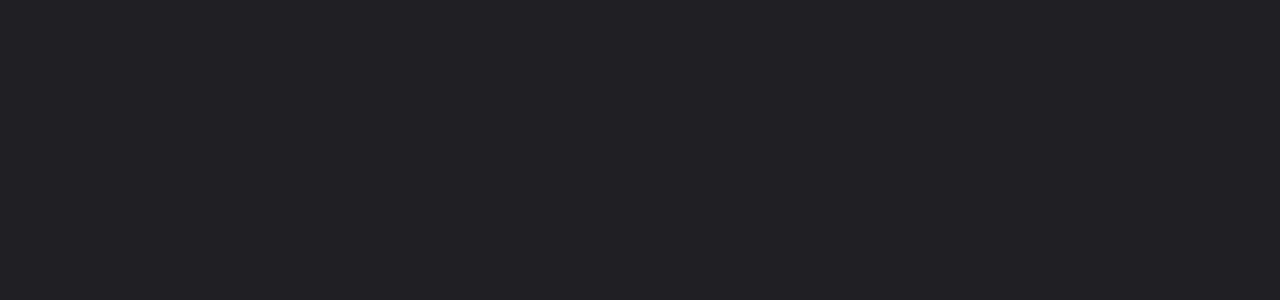
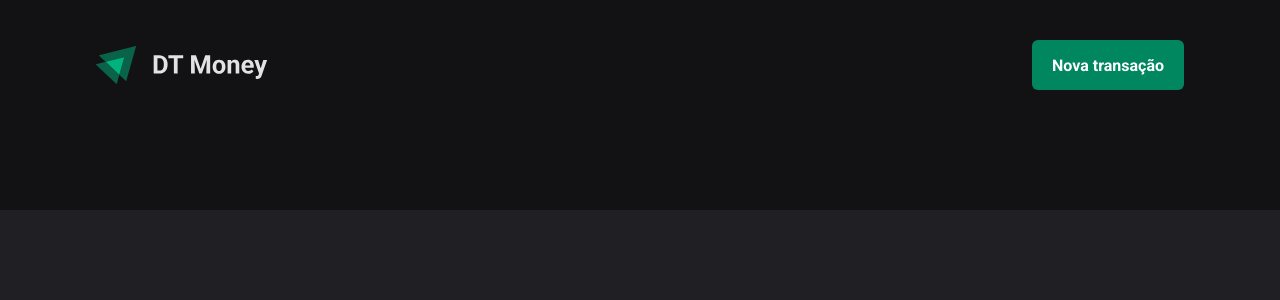
Before and after one commit to franciscovinicios/dtmoney-react, a React (Vite) app: page / in a window 1280 px wide. Shown: the top 300 px of the page. Built offline with nearby package versions, Linux system fonts and the light colour scheme.

Commit message:
visual structure: Header component

```diff
--- a/src/App.tsx
+++ b/src/App.tsx
@@ -1,11 +1,13 @@
 import { ThemeProvider } from "styled-components";
 import { defaultTheme } from "./styles/themes/default";
 import { GlobalStyle } from "./styles/global";
+import { Transactions } from "./pages/Transactions";
 
 export function App() {
   return (
     <ThemeProvider theme={defaultTheme}>
       <GlobalStyle />
+      <Transactions />
     </ThemeProvider>
   );
 }
--- /dev/null
+++ b/src/components/Header/index.tsx
@@ -0,0 +1,16 @@
+import {
+  HeaderContainer,
+  HeaderContent,
+  NewTransactionsButton,
+} from "./styles";
+import logoImg from "../../assets/logo.svg";
+export function Header() {
+  return (
+    <HeaderContainer>
+      <HeaderContent>
+        <img src={logoImg} alt="" />
+        <NewTransactionsButton>Nova transação</NewTransactionsButton>
+      </HeaderContent>
+    </HeaderContainer>
+  );
+}
--- /dev/null
+++ b/src/components/Header/styles.ts
@@ -0,0 +1,34 @@
+import styled from "styled-components";
+
+export const HeaderContainer = styled.header`
+  background: ${({ theme }) => theme["gray-900"]};
+
+  padding: 2.5rem 0 7.5rem;
+`;
+
+export const HeaderContent = styled.div`
+  width: 100%;
+  max-width: 1120px;
+  margin: 0 auto;
+  padding: 0 1rem;
+
+  display: flex;
+  justify-content: space-between;
+  align-items: center;
+`;
+
+export const NewTransactionsButton = styled.button`
+  height: 3.125rem;
+  border: 0;
+  background: ${({ theme }) => theme["green-500"]};
+  color: ${({ theme }) => theme.white};
+  font-weight: bold;
+  padding: 0 1.25rem;
+  border-radius: 6px;
+  cursor: pointer;
+
+  &:hover {
+    background: ${({ theme }) => theme["green-700"]};
+    transition: background-color 0.2s;
+  }
+`;
--- /dev/null
+++ b/src/pages/Transactions/index.tsx
@@ -0,0 +1,10 @@
+import { Header } from "../../components/Header";
+import { Container } from "./styles";
+
+export function Transactions() {
+  return (
+    <Container>
+      <Header />
+    </Container>
+  );
+}
--- /dev/null
+++ b/src/pages/Transactions/styles.ts
@@ -0,0 +1,3 @@
+import styled from "styled-components";
+
+export const Container = styled.div``;
```
Also changed, not shown: src/assets/logo.svg (added).
